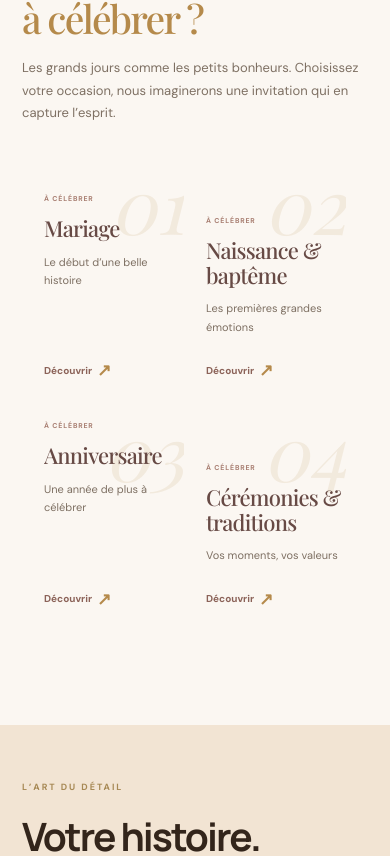
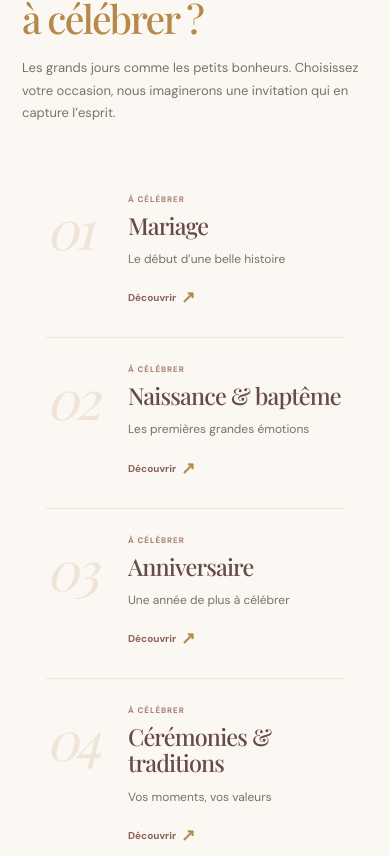
Before and after one commit to chirelhalioua/C-by-C, a Nuxt app: page / in a window 390 px wide. Shown: the part 1248-2104 px from the top of the page. Built offline with nearby package versions, Linux system fonts and the light colour scheme; a web font is replaced by a local one.

Commit message:
Stack occasions vertically with smaller translucent numbers

```diff
--- a/assets/css/main.css
+++ b/assets/css/main.css
@@ -2799,3 +2799,97 @@ body, .site-shell { background: #fbf7f2 !important; }
 @media (prefers-reduced-motion: reduce) {
   .occasion-word-item, .occasion-word-link span { transition: none; }
 }
+
+
+/* Version finale des occasions : une par ligne, numéros botaniques plus discrets */
+.occasion-word-garden {
+  display: flex !important;
+  flex-direction: column;
+  gap: 0 !important;
+  max-width: 1000px;
+  padding-top: clamp(26px, 4vw, 44px);
+  padding-bottom: clamp(50px, 7vw, 78px);
+}
+.occasion-word-item,
+.occasion-word-garden-home .occasion-word-item {
+  display: grid;
+  grid-template-columns: minmax(110px, 23%) minmax(0, 1fr);
+  grid-template-rows: auto auto auto auto;
+  column-gap: clamp(22px, 5vw, 64px);
+  align-items: start;
+  width: 100%;
+  min-height: 0;
+  margin: 0 !important;
+  padding: clamp(26px, 4vw, 42px) 0 !important;
+  border: 0 !important;
+  border-radius: 0 !important;
+  background: transparent !important;
+  box-shadow: none !important;
+  transform: none;
+}
+.occasion-word-item + .occasion-word-item {
+  border-top: 1px solid rgba(181,138,75,.17) !important;
+}
+.occasion-word-item:hover { transform: none; }
+.occasion-word-number {
+  position: relative;
+  top: auto;
+  right: auto;
+  grid-column: 1;
+  grid-row: 1 / span 4;
+  align-self: center;
+  justify-self: center;
+  color: rgba(181,138,75,.17);
+  font-size: clamp(54px, 7vw, 82px);
+  line-height: .95;
+  letter-spacing: -.07em;
+}
+.occasion-word-eyebrow { grid-column: 2; margin-bottom: 8px; }
+.occasion-word-item h2,
+.occasion-word-item h3 {
+  grid-column: 2;
+  margin-bottom: 10px;
+  font-size: clamp(26px, 3vw, 38px);
+}
+.occasion-word-item p {
+  grid-column: 2;
+  max-width: 560px;
+  margin-bottom: 14px;
+  font-size: 13px;
+}
+.occasion-word-link {
+  grid-column: 2;
+  margin-top: 0;
+}
+.occasion-word-garden-home .occasion-word-item h3 {
+  font-size: clamp(25px, 3vw, 36px);
+}
+@media (max-width: 760px) {
+  .occasion-word-garden {
+    display: flex !important;
+    flex-direction: column;
+    gap: 0 !important;
+    padding: 20px 24px 48px;
+  }
+  .occasion-word-item,
+  .occasion-word-garden-home .occasion-word-item {
+    grid-template-columns: 64px minmax(0, 1fr);
+    column-gap: 18px;
+    padding: 25px 0 !important;
+  }
+  .occasion-word-number {
+    grid-column: 1;
+    grid-row: 1 / span 4;
+    align-self: start;
+    justify-self: start;
+    margin-top: 10px;
+    font-size: 54px;
+  }
+  .occasion-word-eyebrow { font-size: 8px; line-height: 1.5; }
+  .occasion-word-item h2,
+  .occasion-word-item h3,
+  .occasion-word-garden-home .occasion-word-item h3 {
+    font-size: clamp(23px, 6vw, 30px);
+  }
+  .occasion-word-item p { font-size: 12px; line-height: 1.7; }
+}
```
